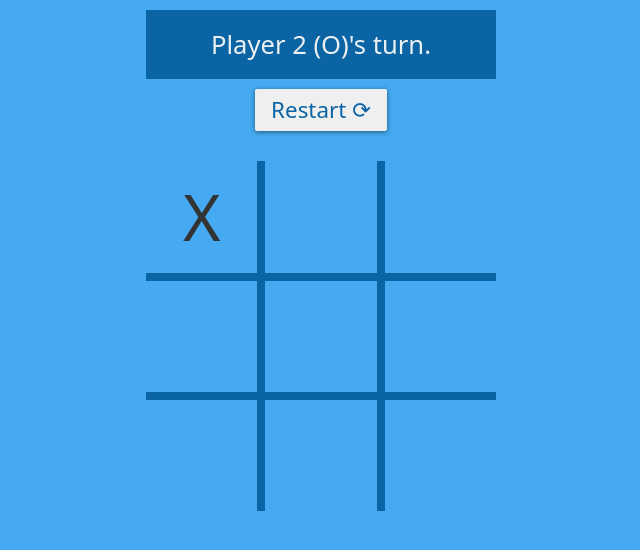
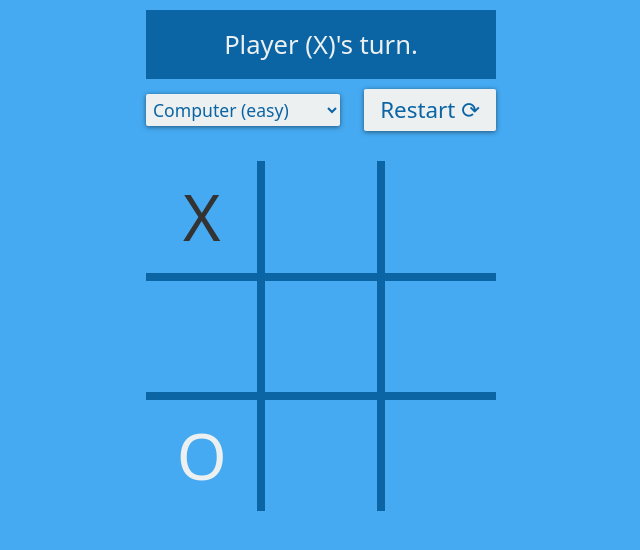
Before and after one commit to MERatio/tic-tac-toe, a website: page index.html in a window 1280 px wide. Both pictures are taken after a click on the button 520 px from the left and 216 px from the top of the page. Shown: the whole page, without its empty margins (319-959 px from the left). Drawn offline with Linux system fonts and the light colour scheme.

Commit message:
Add a computer player that makes random legal move

```diff
--- a/css/style.css
+++ b/css/style.css
@@ -42,6 +42,7 @@ body {
 }
 
 .announcement-text,
+.controls,
 .board {
 	width: 100%;
 	max-width: 350px;
@@ -60,19 +61,33 @@ body {
 
 .controls {
 	margin-top: 10px;
+	display: flex;
+	justify-content: space-between;
+	align-items: center;
 }
 
+.mode-select,
 .restart-btn {
-	font-size: 1.4rem;
+	font-weight: 500;
 	color: var(--dark-blue);
-	font-weight: 500;
-	padding: 8px 16px;
+	background-color: var(--color-cloud);
 	border: none;
 	border-radius: 2px;
 	box-shadow: 0px 1px 5px 0px rgba(0, 0, 0, 0.5);
 	cursor: pointer;
 }
 
+.mode-select {
+	font-size: 1.1rem;
+	padding: 3px;
+}
+
+.restart-btn {
+	font-size: 1.4rem;
+	padding: 8px 16px;
+}
+
+.mode-select:hover,
 .restart-btn:hover {
 	background-color: #fff;
 }
--- a/index.html
+++ b/index.html
@@ -12,6 +12,10 @@
 		<div class="container" id="container">
 			<p class="announcement-text" id="announcementText"></p>
 			<div class="controls">
+				<select name="mode" class="mode-select" id="modeSelect">
+					<option value="computer-easy">Computer (easy)</option>
+					<option value="human-null">Play against a friend</option>
+				</select>
 				<button type="button" class="restart-btn" id="restartBtn">
 					Restart &#10227;
 				</button>
--- a/index.js
+++ b/index.js
@@ -45,8 +45,14 @@ const ticTacToe = (() => {
 	const displayController = (() => {
 		const containerDiv = document.getElementById('container');
 		const announcementText = document.getElementById('announcementText');
+		const modeSelect = document.getElementById('modeSelect');
 		const restartBtn = document.getElementById('restartBtn');
 		const boardMain = document.getElementById('board');
+
+		function handleModeSelectChange(e) {
+			const [vs, difficulty] = e.currentTarget.value.split('-');
+			gameController.changeMode(vs, difficulty);
+		}
 
 		function handleRestartBtnClick() {
 			gameController.init();
@@ -62,6 +68,13 @@ const ticTacToe = (() => {
 			for (const cellBtn of cellBtns) {
 				cellBtn.removeEventListener('click', handleCellBtnClick);
 				cellBtn.remove();
+			}
+		}
+
+		function disableCellBtns() {
+			const cellBtns = Array.from(boardMain.children);
+			for (const cellBtn of cellBtns) {
+				cellBtn.disabled = true;
 			}
 		}
 
@@ -101,9 +114,11 @@ const ticTacToe = (() => {
 			announcementText.textContent = str;
 		}
 
+		modeSelect.addEventListener('change', handleModeSelectChange);
 		restartBtn.addEventListener('click', handleRestartBtnClick);
 
 		return {
+			disableCellBtns,
 			renderBoard,
 			announceActivePlayerText,
 			announceText,
@@ -111,6 +126,7 @@ const ticTacToe = (() => {
 	})();
 
 	const gameController = (() => {
+		let mode = { vs: 'computer', difficulty: 'easy' };
 		let gameOver;
 		let player1;
 		let player2;
@@ -202,6 +218,33 @@ const ticTacToe = (() => {
 			activePlayer = activePlayer === player1 ? player2 : player1;
 		}
 
+		function makeRandomComputerMove() {
+			const emptyCellCoor = [];
+			const board = gameBoard.getBoard();
+			for (let i = 0; i < board.length; i++) {
+				for (let j = 0; j < board[i].length; j++) {
+					if (board[i][j] === null) {
+						emptyCellCoor.push([i, j]);
+					}
+				}
+			}
+			const randomEmptyCellCoorIndex = Math.floor(
+				Math.random() * emptyCellCoor.length,
+			);
+			const [row, column] = emptyCellCoor[randomEmptyCellCoorIndex];
+			setTimeout(() => {
+				playRound(row, column);
+			}, 1000);
+		}
+
+		function makeComputerMove(difficulty) {
+			switch (difficulty) {
+				case 'easy':
+					makeRandomComputerMove();
+					break;
+			}
+		}
+
 		function playRound(row, column) {
 			if (gameOver) {
 				return;
@@ -219,6 +262,10 @@ const ticTacToe = (() => {
 				if (winner === null) {
 					switchActivePlayer();
 					displayController.announceActivePlayerText(activePlayer);
+					if (mode.vs === 'computer' && activePlayer === player2) {
+						displayController.disableCellBtns();
+						makeComputerMove(mode.difficulty);
+					}
 				} else if (winner === 'Tie') {
 					gameOver = true;
 					displayController.announceText("It's a tie!");
@@ -234,15 +281,25 @@ const ticTacToe = (() => {
 		function init() {
 			gameBoard.resetBoard();
 			gameOver = false;
-			player1 = createPlayer('Player 1', 'X');
-			player2 = createPlayer('Player 2', 'O');
+			if (mode.vs === 'computer') {
+				player1 = createPlayer('Player', 'X');
+				player2 = createPlayer(`Computer (${mode.difficulty})`, 'O');
+			} else {
+				player1 = createPlayer('Player 1', 'X');
+				player2 = createPlayer('Player 2', 'O');
+			}
 			activePlayer = player1;
 			const board = gameBoard.getBoard();
 			displayController.renderBoard(board);
 			displayController.announceActivePlayerText(activePlayer);
 		}
 
-		return { playRound, init };
+		function changeMode(vs, difficulty) {
+			mode = { vs, difficulty: difficulty === 'null' ? null : difficulty };
+			init();
+		}
+
+		return { playRound, init, changeMode };
 	})();
 
 	gameController.init();
```
